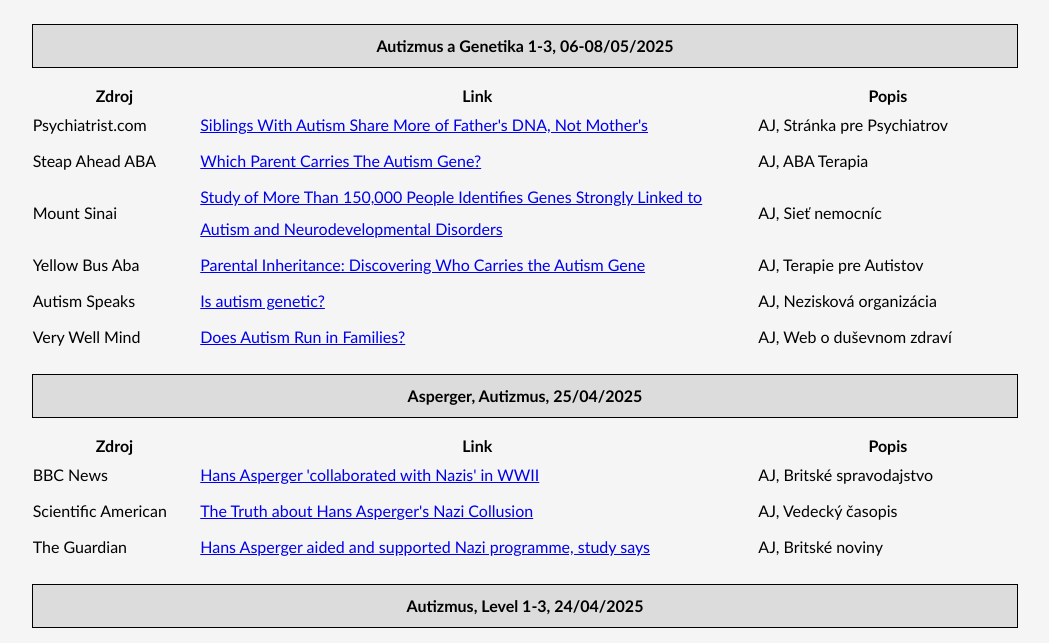
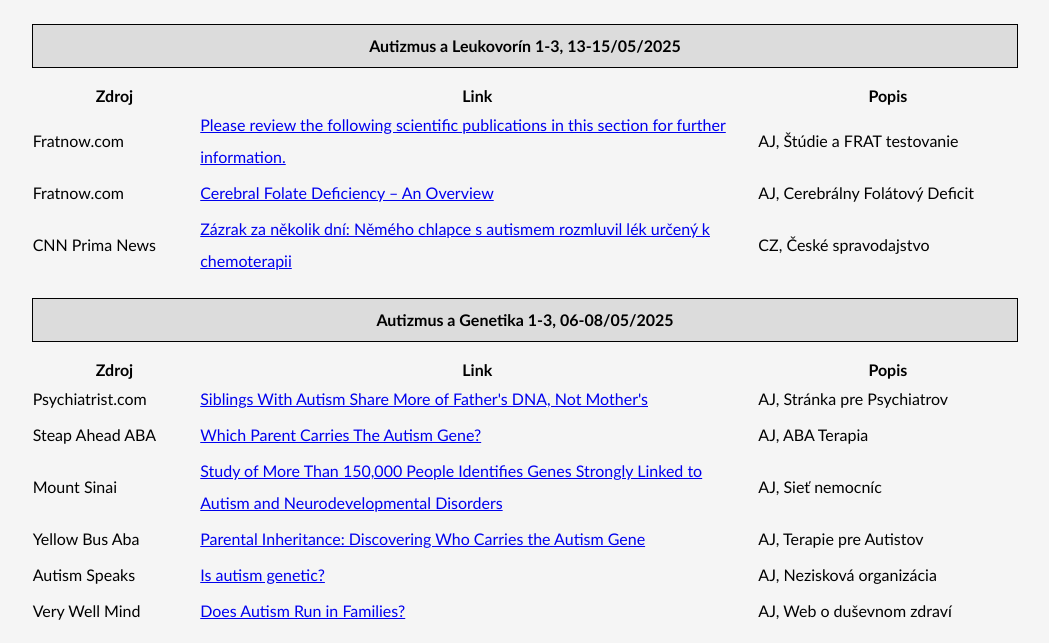
Before and after one commit to Maria-Alta/AuDHD_SK, a plain HTML site: page index.html in a window 1280 px wide. Shown: the part 106-749 px from the top of the page, without its empty margins (115-1164 px from the left). Drawn offline with Linux system fonts and the light colour scheme.

Commit message:
Update index.html
Added rows for videos about the Leukovorin

```diff
--- a/index.html
+++ b/index.html
@@ -14,6 +14,31 @@
     <main>
         <section>
             <table id="table">
+                <thead>
+                    <tr><td colspan="3" class="video_title">Autizmus a Leukovorín 1-3, 13-15/05/2025</td></tr>
+                </thead>
+                <tbody>
+                    <tr class="zdroj">
+                        <th><span class="column_name">Zdroj</span></th>
+                        <th><span class="column_name">Link</span></th>
+                        <th><span class="column_name">Popis</span></th>
+                    </tr>
+                    <tr class="row">
+                        <td> Fratnow.com </td>
+                        <td><a href="https://www.fratnow.com/publication.php" target="_blank"> Please review the following scientific publications in this section for further information. </a></td>
+                        <td> AJ, Štúdie a FRAT testovanie </td>
+                    </tr>
+                    <tr class="row">
+                        <td> Fratnow.com </td>
+                        <td><a href="https://autism.fratnow.com/blog/cerebral-folate-deficiency-an-overview/" target="_blank"> Cerebral Folate Deficiency – An Overview </a></td>
+                        <td> AJ, Cerebrálny Folátový Deficit </td>
+                    </tr>
+                    <tr class="row">
+                        <td> CNN Prima News </td>
+                        <td><a href="https://cnn.iprima.cz/zazrak-za-nekolik-dni-nemeho-chlapce-s-autismem-rozmluvil-lek-urceny-k-chemoterapii-466555" target="_blank"> Zázrak za několik dní: Němého chlapce s autismem rozmluvil lék určený k chemoterapii </a></td>
+                        <td> CZ, České spravodajstvo </td>
+                    </tr>
+                    <tr class="height"></tr>
                 <thead>
                     <tr><td colspan="3" class="video_title">Autizmus a Genetika 1-3, 06-08/05/2025</td></tr>
                 </thead>
```
